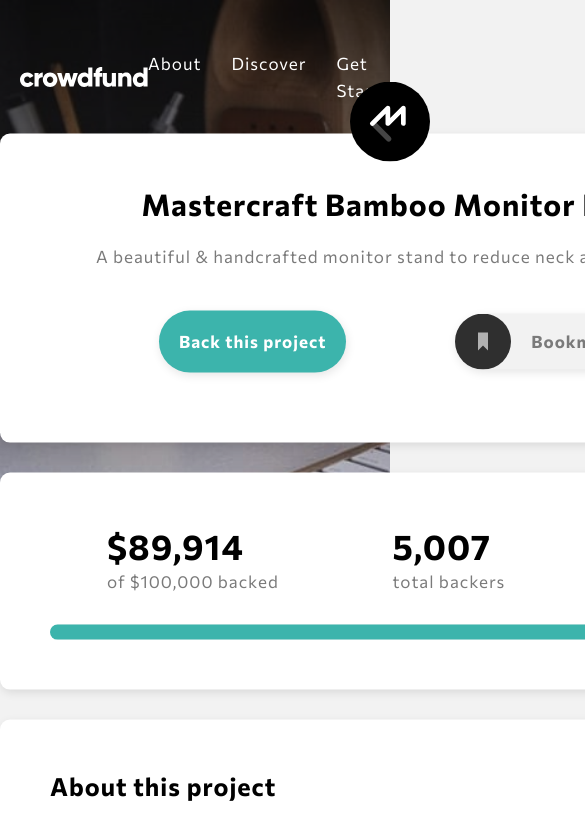
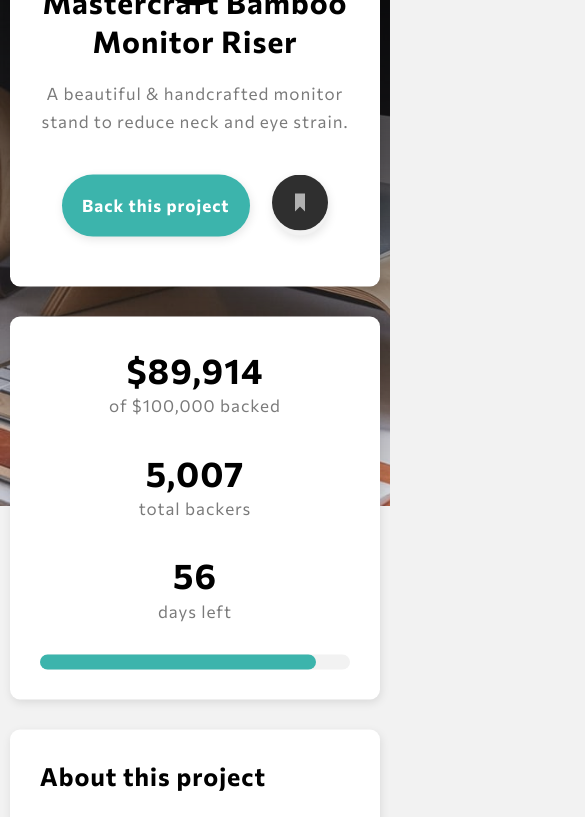
Before and after one commit to freetart/FEM-crowdfunding-product-page, a React (Create React App) app: page / in a window 390 px wide. Shown: the top 817 px of the page, 585 px wide, since content can reach past the window. Built offline with nearby package versions, Linux system fonts and the light colour scheme.

Commit message:
made page responsive

```diff
--- a/src/components/CtaCard.js
+++ b/src/components/CtaCard.js
@@ -4,6 +4,7 @@
 import bookmarkIcon from "../images/icon-bookmark.svg";
 import { headingStyles, textStyles } from "../abstracts/Mixins";
 import Button from "./styledElements/Button";
+import Responsive from "../abstracts/Responsive";
 
 const Container = styled.div`
   position: relative;
@@ -12,9 +13,17 @@
   .cta-logo {
     width: 8rem;
     position: absolute;
-    top: -30%;
-    right: 40%;
-    transform: translate(-50%, -50%);
+    top: -60%;
+    right: 50%;
+    transform: translate(50%, 50%);
+
+    ${Responsive.md`
+    top: -45%;
+    `}
+
+    ${Responsive.sm`
+    top: -35%;
+    `}
   }
 
   .cta-heading {
@@ -36,6 +45,23 @@
     justify-content: space-evenly;
     padding: 2rem 0;
   }
+
+  .desktop-bookmark {
+    padding-right: 2rem;
+
+    ${Responsive.md`
+    display: none;
+    `}
+  }
+
+  .mobile-bookmark {
+    display: none;
+    padding: 0;
+
+    ${Responsive.md`
+    display: block;
+    `}
+  }
 `;
 
 const CtaCard = () => {
@@ -49,9 +75,12 @@
         </p>
         <div className="cta-btns">
           <Button primary>Back this project</Button>
-          <Button bookmark>
+          <Button bookmark className="desktop-bookmark">
             <img src={bookmarkIcon} alt="bookmark icon" className="btn-icon" />
             <span className="bookmark-text">Bookmark</span>
+          </Button>
+          <Button bookmark className="mobile-bookmark">
+            <img src={bookmarkIcon} alt="bookmark icon" className="btn-icon" />
           </Button>
         </div>
       </Container>
--- a/src/components/Header.js
+++ b/src/components/Header.js
@@ -1,11 +1,18 @@
 import styled from "styled-components";
 import Navbar from "./Navbar";
-import bg from "../images/image-hero-desktop.jpg";
+import bgDesktop from "../images/image-hero-desktop.jpg";
+import bgMobile from "../images/image-hero-mobile.jpg";
+import Responsive from "../abstracts/Responsive";
 
 const Container = styled.div`
   background: linear-gradient(rgba(0, 0, 0, 0.7), rgba(0, 0, 0, 0.1)),
-    url(${bg}) left center/cover no-repeat;
+    url(${bgDesktop}) left center/cover no-repeat;
   height: 60vh;
+
+  ${Responsive.md`
+  background: linear-gradient(rgba(0, 0, 0, 0.7), rgba(0, 0, 0, 0.1)),
+    url(${bgMobile}) left center/cover no-repeat;
+  `}
 `;
 
 const Header = () => {
--- a/src/components/Navbar.js
+++ b/src/components/Navbar.js
@@ -2,6 +2,7 @@
 import NavLink from "./NavLink";
 import { maxWidthLg } from "../abstracts/Mixins";
 import logo from "../images/logo.svg";
+import Responsive from "../abstracts/Responsive";
 
 const Container = styled.div`
   ${maxWidthLg}
@@ -17,6 +18,10 @@
   .nav-list {
     display: flex;
     gap: 3rem;
+
+    ${Responsive.md`
+    display: none;
+    `}
   }
 `;
 
--- a/src/components/Pledge.js
+++ b/src/components/Pledge.js
@@ -1,6 +1,7 @@
 import styled from "styled-components";
 import Button from "../components/styledElements/Button";
 import { headingStyles, textStyles } from "../abstracts/Mixins";
+import Responsive from "../abstracts/Responsive";
 
 const Container = styled.div`
   border: 0.2rem solid var(--lightGray);
@@ -15,6 +16,8 @@
     display: flex;
     justify-content: space-between;
     align-items: center;
+    flex-wrap: wrap;
+    gap: 1rem;
   }
 
   .pledge-title {
@@ -39,6 +42,8 @@
     display: flex;
     justify-content: space-between;
     align-items: center;
+    flex-wrap: wrap;
+    gap: 1rem;
   }
 
   .pledge-left {
--- a/src/components/StatsCard.js
+++ b/src/components/StatsCard.js
@@ -1,13 +1,19 @@
 import styled from "styled-components";
 import Card from "./styledElements/Card";
 import { headingStyles, textStyles } from "../abstracts/Mixins";
+import Responsive from "../abstracts/Responsive";
 
 const Container = styled.div`
   .stats {
-    display: flex;
-    align-items: center;
-    justify-content: space-around;
+    display: grid;
+    grid-template-columns: repeat(3, 1fr);
+    gap: 3rem;
     margin-bottom: 3rem;
+
+    ${Responsive.md`
+    grid-template-columns: 1fr;
+    text-align: center;
+    `}
   }
 
   .stat-number {
--- a/src/components/styledElements/Button.js
+++ b/src/components/styledElements/Button.js
@@ -1,5 +1,6 @@
 import styled, { css } from "styled-components";
 import { headingStyles } from "../../abstracts/Mixins";
+import Responsive from "../../abstracts/Responsive";
 
 const Button = styled.button`
   ${headingStyles}
@@ -28,15 +29,20 @@
       color: var(--darkGray);
       display: flex;
       align-items: center;
+      justify-content: center;
       gap: 2rem;
       padding: 0;
-      padding-right: 2rem;
       background-color: var(--lightGray);
 
       &:hover,
       &:focus {
         background-color: var(--darkCyan);
         color: var(--white);
+
+        ${Responsive.md`
+        background-color: transparent;
+        box-shadow: none;
+        `}
       }
     `}
 
--- a/src/components/styledElements/Card.js
+++ b/src/components/styledElements/Card.js
@@ -1,4 +1,5 @@
 import styled from "styled-components";
+import Responsive from "../../abstracts/Responsive";
 
 const Card = styled.article`
   background-color: var(--white);
@@ -7,6 +8,14 @@
   width: 800px;
   margin: 0 auto;
   padding: 5rem;
+
+  ${Responsive.lg`
+  width: 95%;
+  `}
+
+  ${Responsive.md`
+  padding: 3rem;
+  `}
 `;
 
 export default Card;
```
